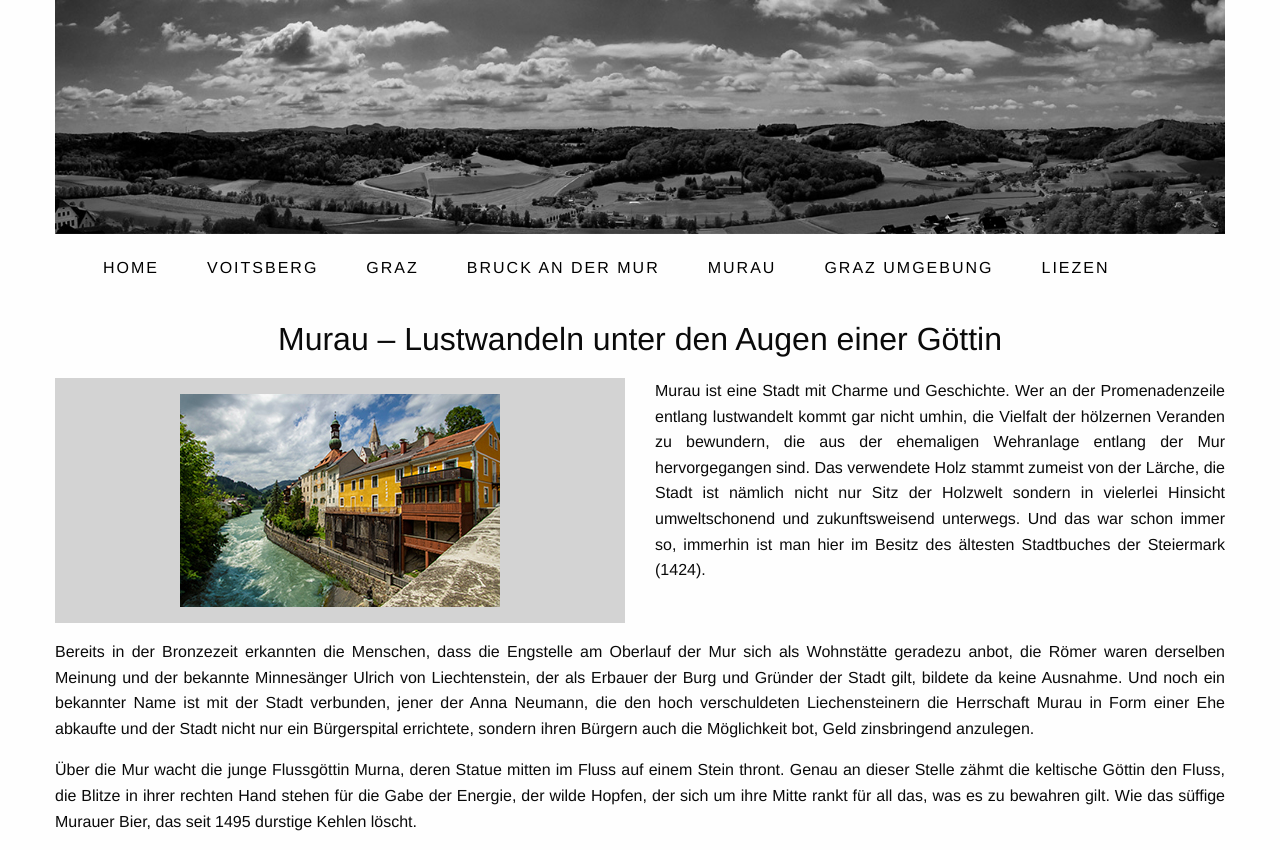
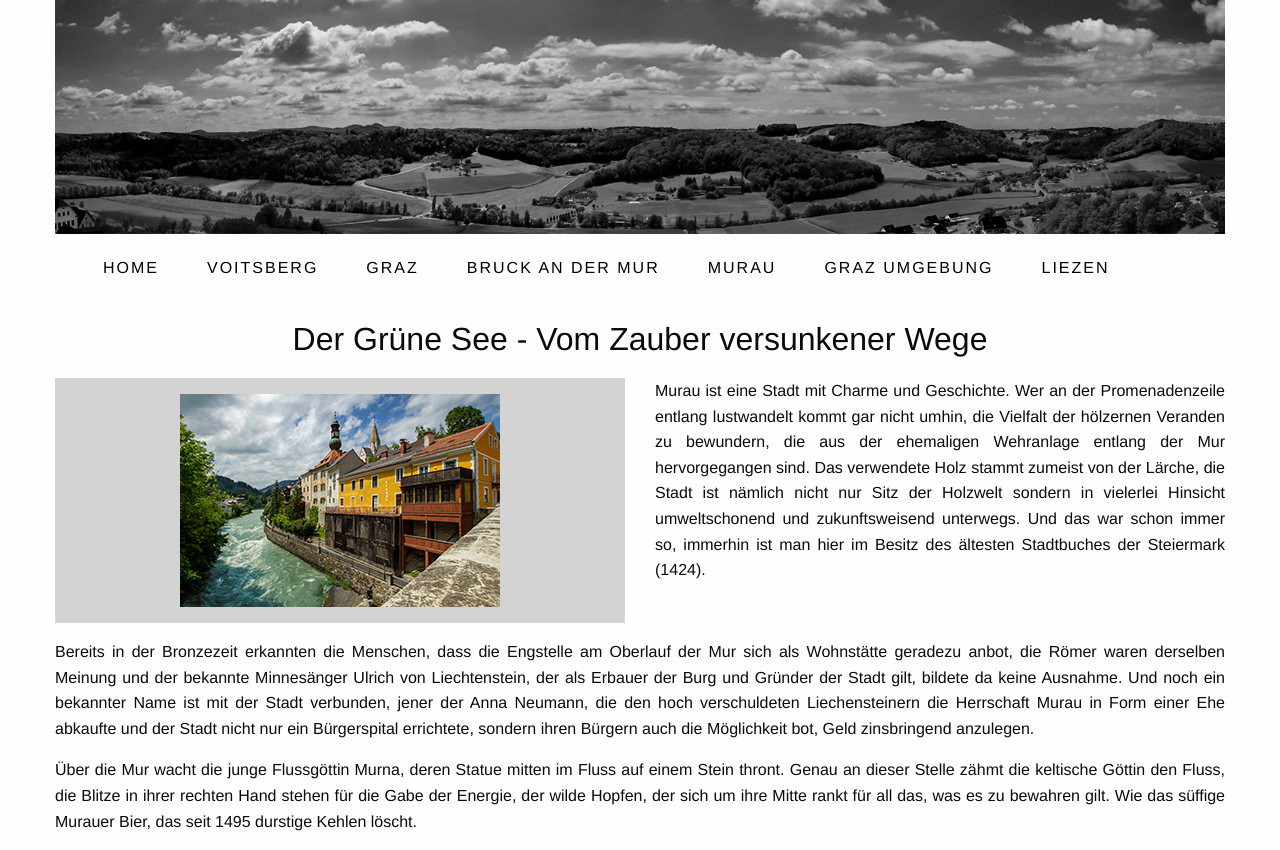
Before and after one commit to AthenaGraz/Wege-durch-das-Land, a plain HTML site: page murau.html in a window 1280 px wide. Drawn offline with Linux system fonts and the light colour scheme.

Commit message:
Update murau.html

```diff
--- a/murau.html
+++ b/murau.html
@@ -46,7 +46,7 @@
 
           <div class="grid-x grid-padding-x">
                <div class="large-12 cell">
-				   <h1>Murau – Lustwandeln unter den Augen einer Göttin</h1>
+				   <h1>Der Grüne See - Vom Zauber versunkener Wege</h1>
 				   </div>
             </div>
 
```
